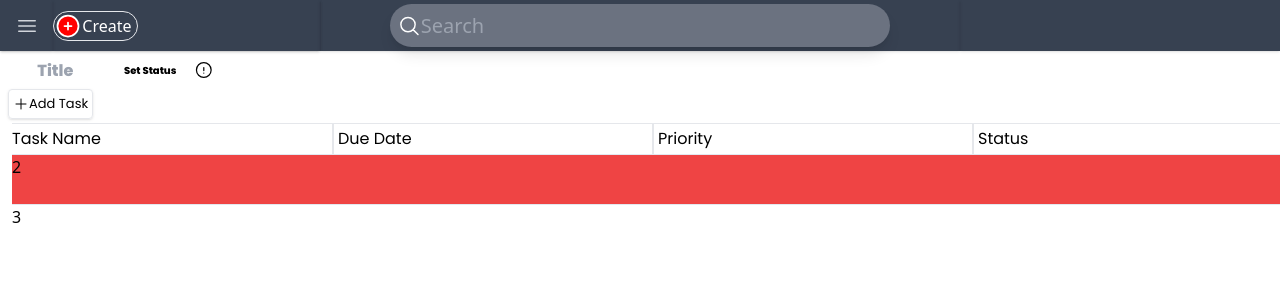
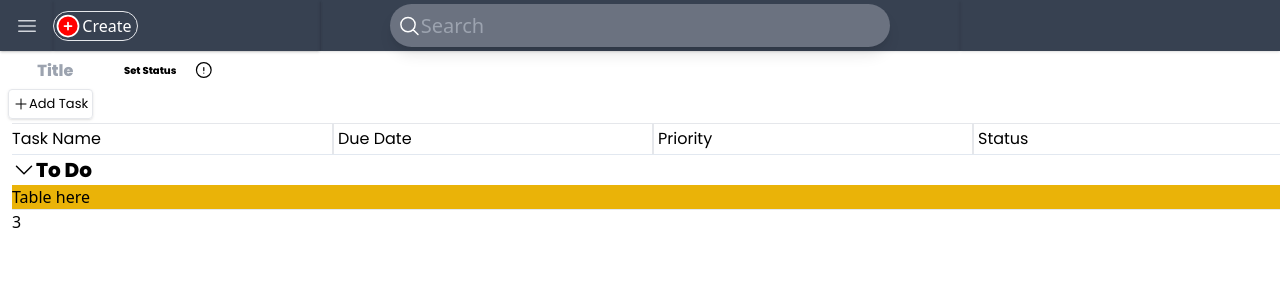
Before and after one commit to Sczeam/ToDoList, a React (Vite) app in the folder ToDoWebapp/: page / in a window 1280 px wide. Shown: the top 300 px of the page. Built offline with nearby package versions, Linux system fonts and the light colour scheme.

Commit message:
expand ToDo done

```diff
--- a/ToDoWebapp/src/components/ToDoList.tsx
+++ b/ToDoWebapp/src/components/ToDoList.tsx
@@ -1,4 +1,8 @@
 import { useState } from "react";
+interface TableState {
+  icon: JSX.Element;
+  isExpand: boolean;
+}
 
 export const ToDoList: React.FC = () => {
   const [isSetStatusClick, setStatusClick] = useState<boolean>(false); //useState for setStatus box
@@ -19,6 +23,24 @@ export const ToDoList: React.FC = () => {
       />
     </svg>
   );
+  const [isTableExpand, setTableExpand] = useState<TableState>({
+    icon: (
+      <svg
+        xmlns="http://www.w3.org/2000/svg"
+        viewBox="0 0 24 24"
+        fill="currentColor"
+        class="size-6"
+      >
+        <path
+          fill-rule="evenodd"
+          d="M12.53 16.28a.75.75 0 0 1-1.06 0l-7.5-7.5a.75.75 0 0 1 1.06-1.06L12 14.69l6.97-6.97a.75.75 0 1 1 1.06 1.06l-7.5 7.5Z"
+          clip-rule="evenodd"
+        />
+      </svg>
+    ),
+    isExpand: true,
+  });
+
   const ToogleSetStatus = () => {
     setStatusClick((prev) => !prev);
     console.log("clicked");
@@ -65,6 +87,56 @@ export const ToDoList: React.FC = () => {
     );
     setStatusClick(false);
   };
+
+  const ExpandTable = () => {
+    setTableExpand((prev) => ({
+      ...prev,
+      isExpand: !prev.isExpand,
+      icon: prev.isExpand ? (
+        <svg
+          xmlns="http://www.w3.org/2000/svg"
+          viewBox="0 0 24 24"
+          fill="currentColor"
+          class="size-6"
+        >
+          <path
+            fill-rule="evenodd"
+            d="M16.28 11.47a.75.75 0 0 1 0 1.06l-7.5 7.5a.75.75 0 0 1-1.06-1.06L14.69 12 7.72 5.03a.75.75 0 0 1 1.06-1.06l7.5 7.5Z"
+            clip-rule="evenodd"
+          />
+        </svg>
+      ) : (
+        <svg
+          xmlns="http://www.w3.org/2000/svg"
+          viewBox="0 0 24 24"
+          fill="currentColor"
+          class="size-6"
+        >
+          <path
+            fill-rule="evenodd"
+            d="M12.53 16.28a.75.75 0 0 1-1.06 0l-7.5-7.5a.75.75 0 0 1 1.06-1.06L12 14.69l6.97-6.97a.75.75 0 1 1 1.06 1.06l-7.5 7.5Z"
+            clip-rule="evenodd"
+          />
+        </svg>
+      ),
+    }));
+    if (isTableExpand.isExpand) {
+      isTableExpand.icon(
+        <svg
+          xmlns="http://www.w3.org/2000/svg"
+          viewBox="0 0 24 24"
+          fill="currentColor"
+          class="size-6"
+        >
+          <path
+            fill-rule="evenodd"
+            d="M12.53 16.28a.75.75 0 0 1-1.06 0l-7.5-7.5a.75.75 0 0 1 1.06-1.06L12 14.69l6.97-6.97a.75.75 0 1 1 1.06 1.06l-7.5 7.5Z"
+            clip-rule="evenodd"
+          />
+        </svg>
+      );
+    }
+  };
   return (
     <>
       <div className="mt-1 col-span-2 grid grid-cols-12">
@@ -83,6 +155,7 @@ export const ToDoList: React.FC = () => {
           </span>
           {/*display emoji dynamically here*/}
           {statusEmoji}
+
           {isSetStatusClick && (
             <aside className="flex justify-center items-center flex-col rounded-lg shadow-lg absolute top-7 w-[80px] h-[60px] border border-black">
               <span
@@ -121,7 +194,7 @@ export const ToDoList: React.FC = () => {
           Add Task
         </button>
       </div>
-      <div className="ml-3 border-t-[1px] min-h-[30px] w-full col-span-2 divide-y divide-slate-200">
+      <div className="Relative ml-3 border-t-[1px] min-h-[30px] w-full col-span-2 divide-y divide-slate-200">
         <div className="h-[30px] w-full grid grid-cols-12 divide-x-2">
           <div className="col-span-3 font-poppins flex items-center">
             Task Name
@@ -136,7 +209,23 @@ export const ToDoList: React.FC = () => {
             Status
           </div>
         </div>
-        <div className="bg-red-500 col-span-12 h-[50px]">2</div>
+        <div className="Static col-span-12 min:h-[50px]">
+          <div className="flex flex-inline items-center">
+            <span onClick={ExpandTable} className="cursor-pointer">
+              {/* expand icon here */}
+              {isTableExpand.icon}
+            </span>
+
+            <span className="font-extrabold font-poppins sm:text-[20px] select-none">
+              To Do
+            </span>
+          </div>
+          {isTableExpand.isExpand && (
+            <div className="inline-block h-full w-full bg-yellow-500">
+              Table here
+            </div>
+          )}
+        </div>
         <div>3</div>
       </div>
       <div className="h-[100px] w-full "></div>
```
